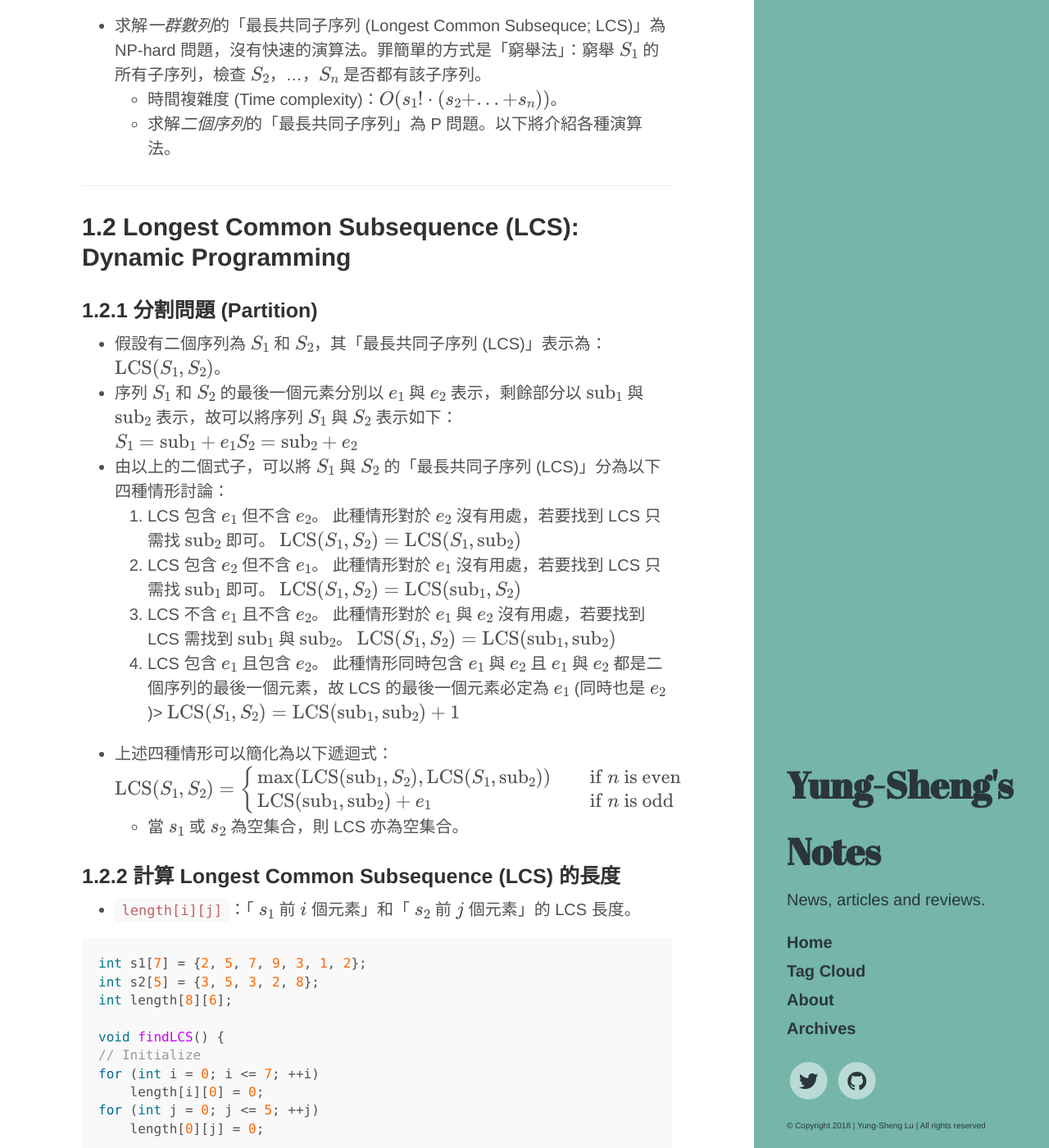
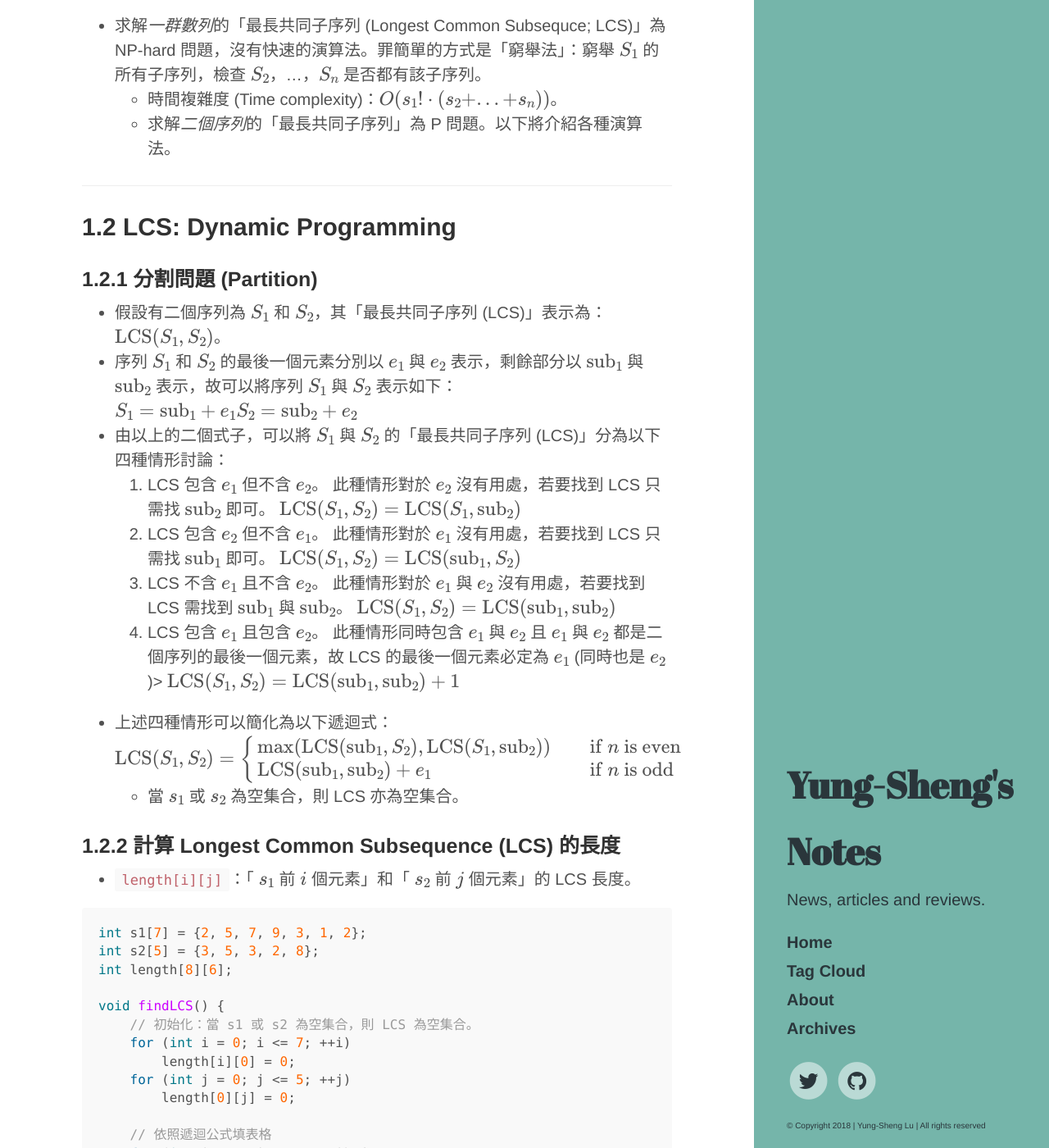
Before and after one commit to dppss90010/yungshenglu.github.io, a Jekyll site: the page built from _posts/2018-05-15-LongestCommonSubsequence.md, in a window 1280 px wide and 1400 px high, scrolled down 532 px. Shown: the whole window at 82% size. Built offline with Jekyll 4.4.1, drawn with Linux system fonts in a browser that asks for light colours; formulas are drawn with MathJax 3; comment, search, counter and statistics services are not loaded; some of the changed text lies outside the part shown.

Commit message:
Update latest posts

````diff
--- a/_posts/2018-05-15-LongestCommonSubsequence.md
+++ b/_posts/2018-05-15-LongestCommonSubsequence.md
@@ -38,7 +38,7 @@ link       :
     * 求解*二個序列*的「最長共同子序列」為 P 問題。以下將介紹各種演算法。
 
 ---
-## 1.2 Longest Common Subsequence (LCS): Dynamic Programming
+## 1.2 LCS: Dynamic Programming
 
 ### 1.2.1 分割問題 (Partition)
 
@@ -101,24 +101,25 @@ int s2[5] = {3, 5, 3, 2, 8};
 int length[8][6];
 
 void findLCS() {
-// Initialize
-for (int i = 0; i <= 7; ++i)
-    length[i][0] = 0;
-for (int j = 0; j <= 5; ++j)
-    length[0][j] = 0;
+    // 初始化：當 s1 或 s2 為空集合，則 LCS 為空集合。
+    for (int i = 0; i <= 7; ++i)
+        length[i][0] = 0;
+    for (int j = 0; j <= 5; ++j)
+        length[0][j] = 0;
 
-// Start
-for (int i = 1; i <= 7; ++i) {
-    for (int j = 1; j <= 7; ++j) {
-        if (s1[i - 1] == s2[j - 1])
-            length[i][j] = length[i - 1][j - 1] + 1;
-        else
-            length[i][j] = max(length[i - 1][j], length[i][j - 1]);
+    // 依照遞迴公式填表格
+    for (int i = 1; i <= 7; ++i) {
+        for (int j = 1; j <= 7; ++j) {
+            if (s1[i - 1] == s2[j - 1])
+                // 因為 e1 的長度為 1，故要 +1
+                length[i][j] = length[i - 1][j - 1] + 1;
+            else
+                length[i][j] = max(length[i - 1][j], length[i][j - 1]);
+        }
     }
-}
 
-// Print the result
-printf("LCS length: %d\n", length[7][5]);
+    // Print the result
+    printf("LCS length: %d\n", length[7][5]);
 }
 ```
 
@@ -131,6 +132,7 @@ printf("LCS length: %d\n", length[7][5]);
 int s1[7] = {2, 5, 7, 9, 3, 1, 2};
 int s2[5] = {3, 5, 3, 2, 8};
 int length[8][6];
+int LCS[8][6];  // 記錄每一格的的結果是從哪一格而來
 int seq[5]
 
 void findLCS() {
````
